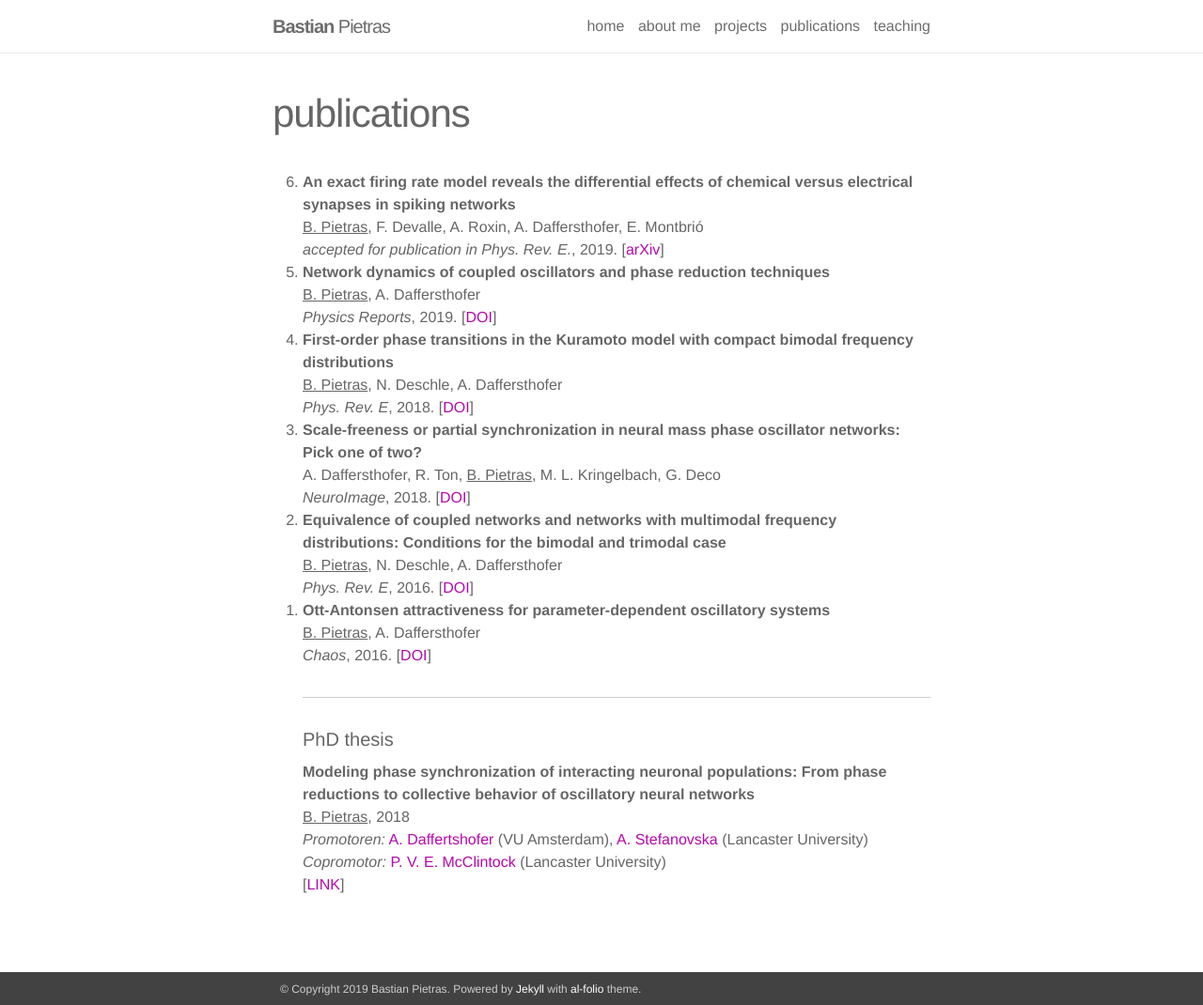
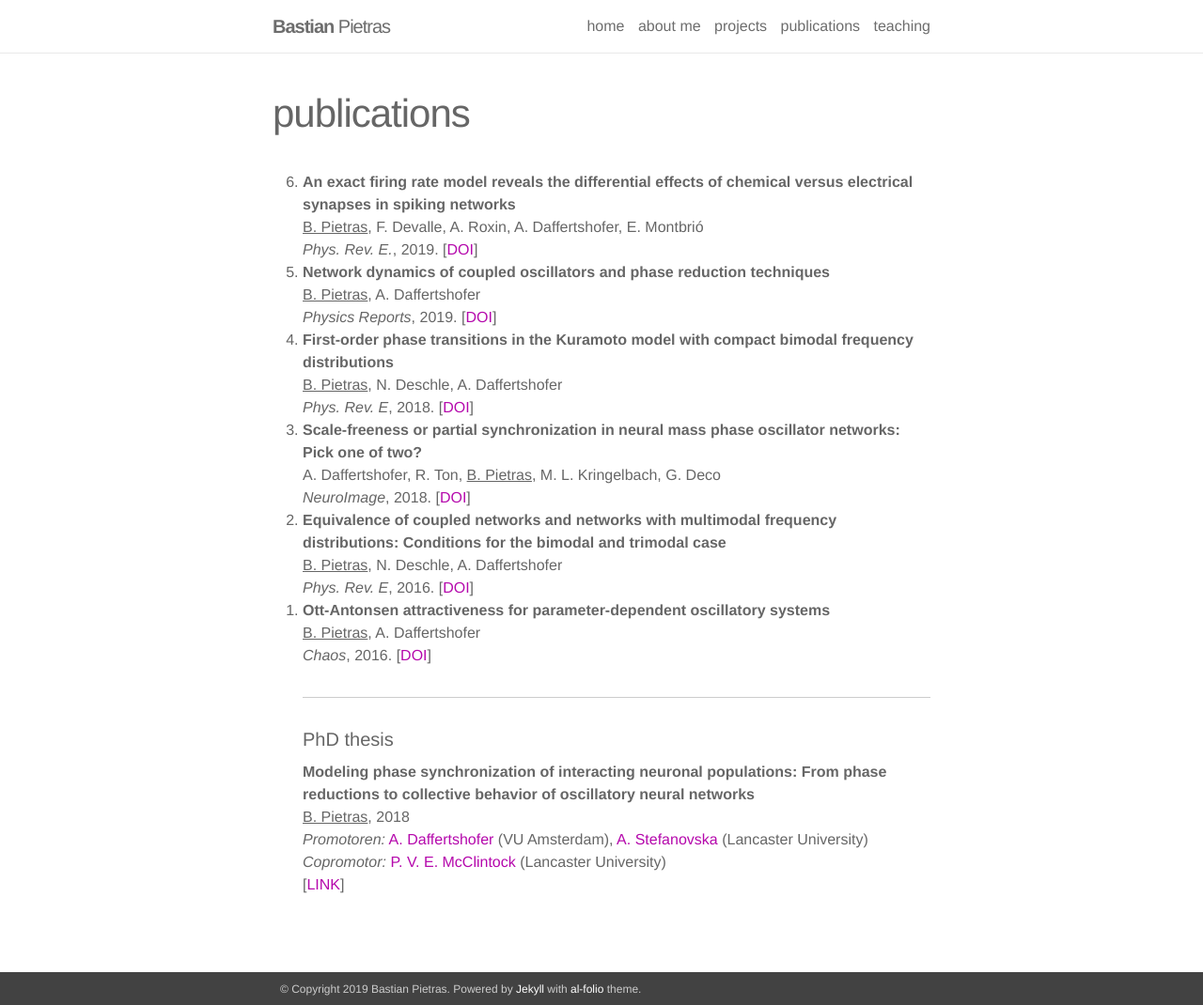
Before and after one commit to BastianPietras/bastianpietras.github.io, a Jekyll site: the page built from _pages/publications.md, in a window 1280 px wide and 1070 px high. Shown: the whole window at 94% size. Built offline with Jekyll 4.4.1, drawn with Linux system fonts in a browser that asks for light colours.

Commit message:
Update publications.md

```diff
--- a/_pages/publications.md
+++ b/_pages/publications.md
@@ -9,27 +9,27 @@ title: publications
 
   <li> <strong>An exact firing rate model reveals the differential effects of chemical versus electrical synapses in
 spiking networks</strong><br/>
-      <ins>B. Pietras</ins>, F. Devalle, A. Roxin, A. Daffersthofer, E. Montbri&oacute;<br/>
-      <em>accepted for publication in Phys. Rev. E.</em>, 2019. [<a href="https://arxiv.org/abs/1905.01917" target="_self">arXiv</a>]<br/>
+      <ins>B. Pietras</ins>, F. Devalle, A. Roxin, A. Daffertshofer, E. Montbri&oacute;<br/>
+      <em>Phys. Rev. E.</em>, 2019. [<a href="https://journals.aps.org/pre/abstract/10.1103/PhysRevE.100.042412" target="_self">DOI</a>]<br/>
 
   <li> <strong>Network dynamics of coupled oscillators and phase reduction techniques</strong><br/>
-      <ins>B. Pietras</ins>, A. Daffersthofer<br/>
+      <ins>B. Pietras</ins>, A. Daffertshofer<br/>
       <em>Physics Reports</em>, 2019. [<a href="https://www.sciencedirect.com/science/article/pii/S0370157319302327" target="_self">DOI</a>]<br/>
 
   <li> <strong>First-order phase transitions in the Kuramoto model with compact bimodal frequency distributions</strong><br/>
-      <ins>B. Pietras</ins>, N. Deschle, A. Daffersthofer<br/>
+      <ins>B. Pietras</ins>, N. Deschle, A. Daffertshofer<br/>
       <em>Phys. Rev. E</em>, 2018. [<a href="https://journals.aps.org/pre/abstract/10.1103/PhysRevE.98.062219" target="_self">DOI</a>]<br/>
 
   <li> <strong>Scale-freeness or partial synchronization in neural mass phase oscillator networks: Pick one of two?</strong><br/>
-      A. Daffersthofer, R. Ton, <ins>B. Pietras</ins>, M. L. Kringelbach, G. Deco<br/>
+      A. Daffertshofer, R. Ton, <ins>B. Pietras</ins>, M. L. Kringelbach, G. Deco<br/>
       <em>NeuroImage</em>, 2018. [<a href="https://www.sciencedirect.com/science/article/pii/S1053811918302805" target="_self">DOI</a>]<br/>
 
   <li><strong>Equivalence of coupled networks and networks with multimodal frequency distributions: Conditions for the bimodal and trimodal case</strong><br/>
-      <ins>B. Pietras</ins>, N. Deschle, A. Daffersthofer<br/>
+      <ins>B. Pietras</ins>, N. Deschle, A. Daffertshofer<br/>
       <em>Phys. Rev. E</em>, 2016. [<a href="https://journals.aps.org/pre/abstract/10.1103/PhysRevE.94.052211" target="_self">DOI</a>]<br/>
 
   <li> <strong>Ott-Antonsen attractiveness for parameter-dependent oscillatory systems</strong><br/>
-      <ins>B. Pietras</ins>, A. Daffersthofer<br/>
+      <ins>B. Pietras</ins>, A. Daffertshofer<br/>
       <em>Chaos</em>, 2016. [<a href="https://aip.scitation.org/doi/10.1063/1.4963371" target="_self">DOI</a>]
 
 <br/>
```
